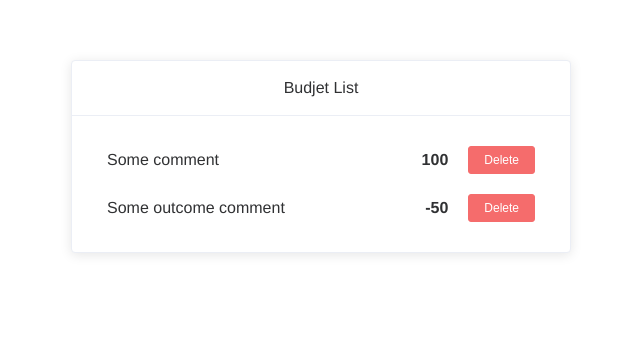
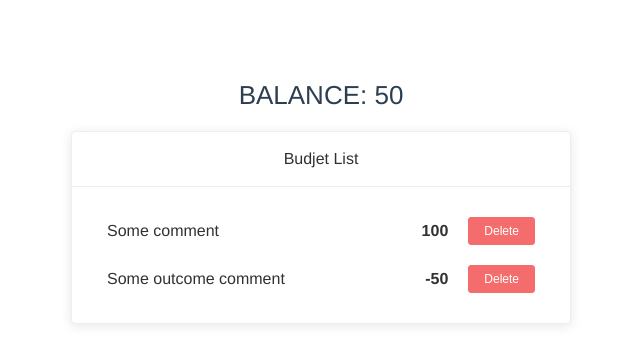
Before and after one commit to Pavel-VV/Budget-app2, a Vue app: page / in a window 1280 px wide. Shown: the top 364 px of the page, without its empty margins (319-959 px from the left). Built offline with nearby package versions, Linux system fonts and the light colour scheme.

Commit message:
finish output balance

```diff
--- a/src/App.vue
+++ b/src/App.vue
@@ -1,16 +1,19 @@
 <template>
   <div id="app">
+    <TotalBalance :total="totalBalance"/>
     <BudgetList :list="list"/>
   </div>
 </template>
 
 <script>
 import BudgetList from '@/components/BudgetList';
+import TotalBalance from '@/components/TotalBalance';
 
 export default {
   name: 'App',
   components: {
     BudgetList,
+    TotalBalance,
   },
   data: () => ({
     list: {
@@ -28,6 +31,13 @@ export default {
       },
     }
   }),
+  computed: {
+    totalBalance() {
+      return Object.values(this.list).reduce((acc, el) => {
+        return acc + el.value;
+      }, 0)
+    },
+  }
 }
 </script>
 
--- /dev/null
+++ b/src/components/TotalBalance.vue
@@ -0,0 +1,25 @@
+<template>
+  <div class="total-value">Balance: {{ total }}</div>
+</template>
+
+<script>
+export default {
+  name: 'TotalBalance',
+  props: {
+    total: {
+      type: Number,
+      default: 0,
+    },
+  }
+}
+</script>
+
+<style scoped>
+.total-value {
+  font-size: 26px;
+  text-transform: uppercase;
+  padding: 20px;
+  text-align: center;
+}
+
+</style>
```
